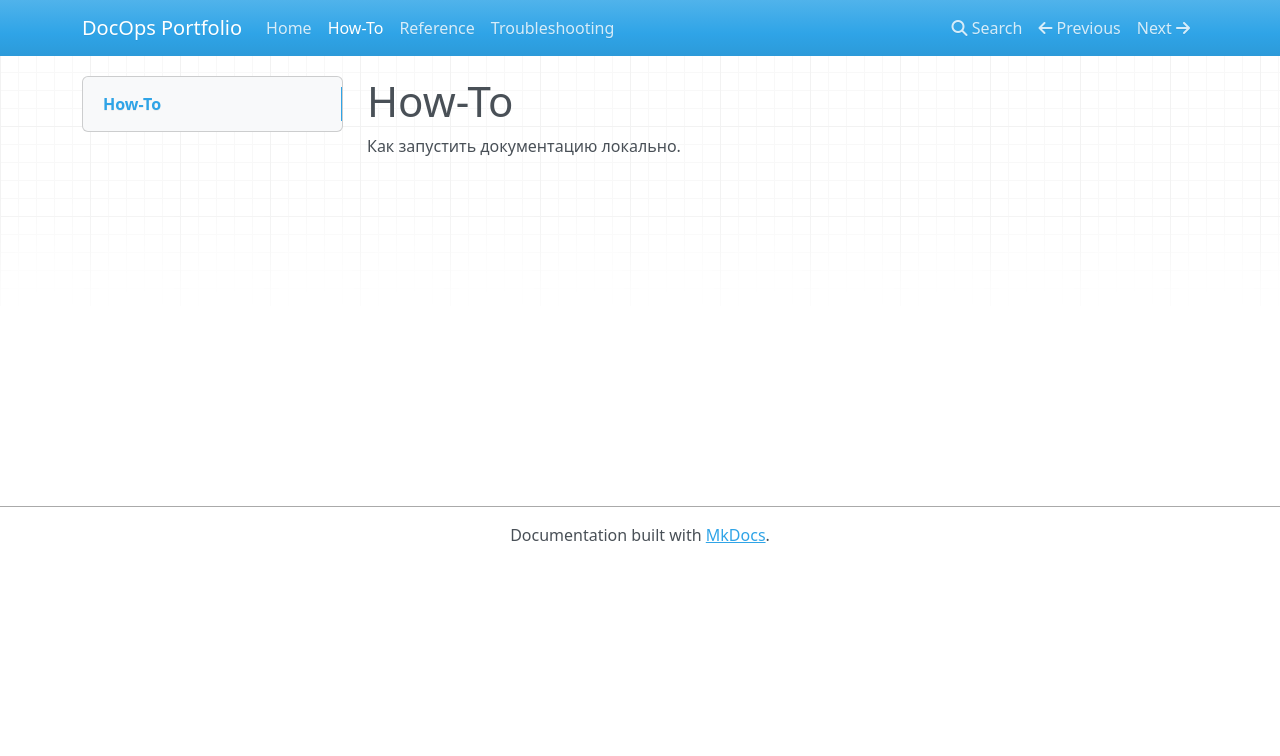
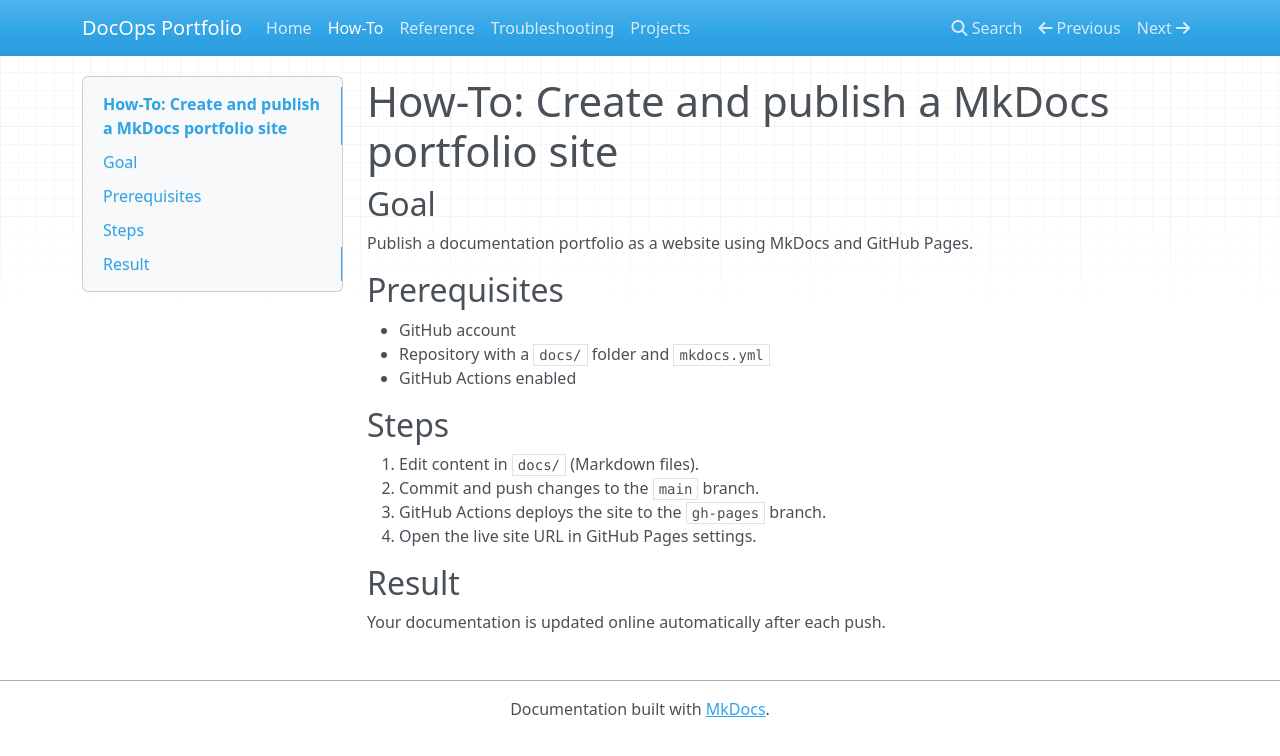
Before and after one commit to Pasichnyk234/docops-portfolio, an MkDocs documentation site: the page built from docs/how-to.md, in a window 1280 px wide. Shown: the top 756 px of the page. Built offline with MkDocs 1.6.1, drawn with Linux system fonts in a browser that asks for light colours; nearby versions of some CDN libraries.

Commit message:
Changes on the website

```diff
--- a/docs/how-to.md
+++ b/docs/how-to.md
@@ -1,2 +1,18 @@
-# How-To
-Как запустить документацию локально.
+# How-To: Create and publish a MkDocs portfolio site
+
+## Goal
+Publish a documentation portfolio as a website using MkDocs and GitHub Pages.
+
+## Prerequisites
+- GitHub account
+- Repository with a `docs/` folder and `mkdocs.yml`
+- GitHub Actions enabled
+
+## Steps
+1. Edit content in `docs/` (Markdown files).
+2. Commit and push changes to the `main` branch.
+3. GitHub Actions deploys the site to the `gh-pages` branch.
+4. Open the live site URL in GitHub Pages settings.
+
+## Result
+Your documentation is updated online automatically after each push.
--- a/mkdocs.yml
+++ b/mkdocs.yml
@@ -4,3 +4,4 @@ nav:
   - How-To: how-to.md
   - Reference: reference.md
   - Troubleshooting: troubleshooting.md
+  - Projects: projects.md
```
Also changed, not shown: docs/index.md (+17 -2 lines), docs/reference.md (+19 -2 lines), docs/troubleshooting.md (+12 -1 lines), docs/projects.md (added).
